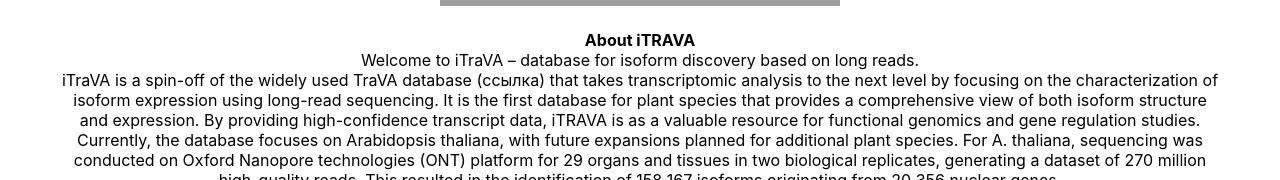
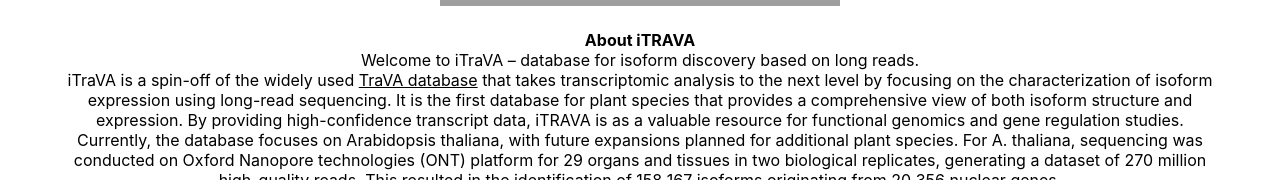
Before and after one commit to istanya/splicing-database, a Vue app: page /splicing_database/about in a window 1280 px wide. Shown: the part 2675-2855 px from the top of the page. Built offline with nearby package versions, Linux system fonts and the light colour scheme; grey boxes are pictures that could not be loaded.

Commit message:
fix about

```diff
--- a/src/components/pages/about/About.vue
+++ b/src/components/pages/about/About.vue
@@ -3,7 +3,7 @@
         <el-space direction="vertical" style="align-items: normal;">
             <el-text class="head">About iTRAVA</el-text>
             <el-text class="paragraph">Welcome to iTraVA – database for isoform discovery based on long reads.</el-text>
-            <el-text class="paragraph">iTraVA is a spin-off of the widely used TraVA database (ссылка) that takes transcriptomic analysis to the next level by focusing on the characterization of isoform expression using long-read sequencing. It is the first database for plant species that provides a comprehensive view of both isoform structure and expression. By providing high-confidence transcript data, iTRAVA is as a valuable resource for functional genomics and gene regulation studies.</el-text>
+            <el-text class="paragraph">iTraVA is a spin-off of the widely used <a href="http://travadb.org">TraVA database</a> that takes transcriptomic analysis to the next level by focusing on the characterization of isoform expression using long-read sequencing. It is the first database for plant species that provides a comprehensive view of both isoform structure and expression. By providing high-confidence transcript data, iTRAVA is as a valuable resource for functional genomics and gene regulation studies.</el-text>
             <el-text class="paragraph">Currently, the database focuses on Arabidopsis thaliana, with future expansions planned for additional plant species. For A. thaliana, sequencing was conducted on Oxford Nanopore technologies (ONT) platform for 29 organs and tissues in two biological replicates, generating a dataset of 270 million high-quality reads. This resulted in the identification of 158 167 isoforms originating from 20 356 nuclear genes.</el-text>
             <el-text class="paragraph">iTRAVA was created using the <a href="https://github.com/albidgy/FLIC">FLIC tool</a> which ensures robust isoform reconstruction through a multi-step filtering and refinement process:</el-text>
             <el-text class="paragraph">- filtering of the raw reads: removal of low-quality reads and polyA tails, removal of reads that do have appropriate adapter sequences at both ends</el-text>
--- a/src/components/pages/brows_db/BaseSide.vue
+++ b/src/components/pages/brows_db/BaseSide.vue
@@ -93,8 +93,8 @@
   const store = useStore();
 
   const input = ref(store.state.geneData.gene_id)
-  const isIsoformsWithOrfOnly = store.state.isIsoformsWithOrfOnly
-  const isSortByExpression = store.state.isSortByExpression
+  const isIsoformsWithOrfOnly = ref(store.state.isIsoformsWithOrfOnly)
+  const isSortByExpression = ref(store.state.isSortByExpression)
   const isIGV = ref(false)
 
   const setGene = () => {
```
